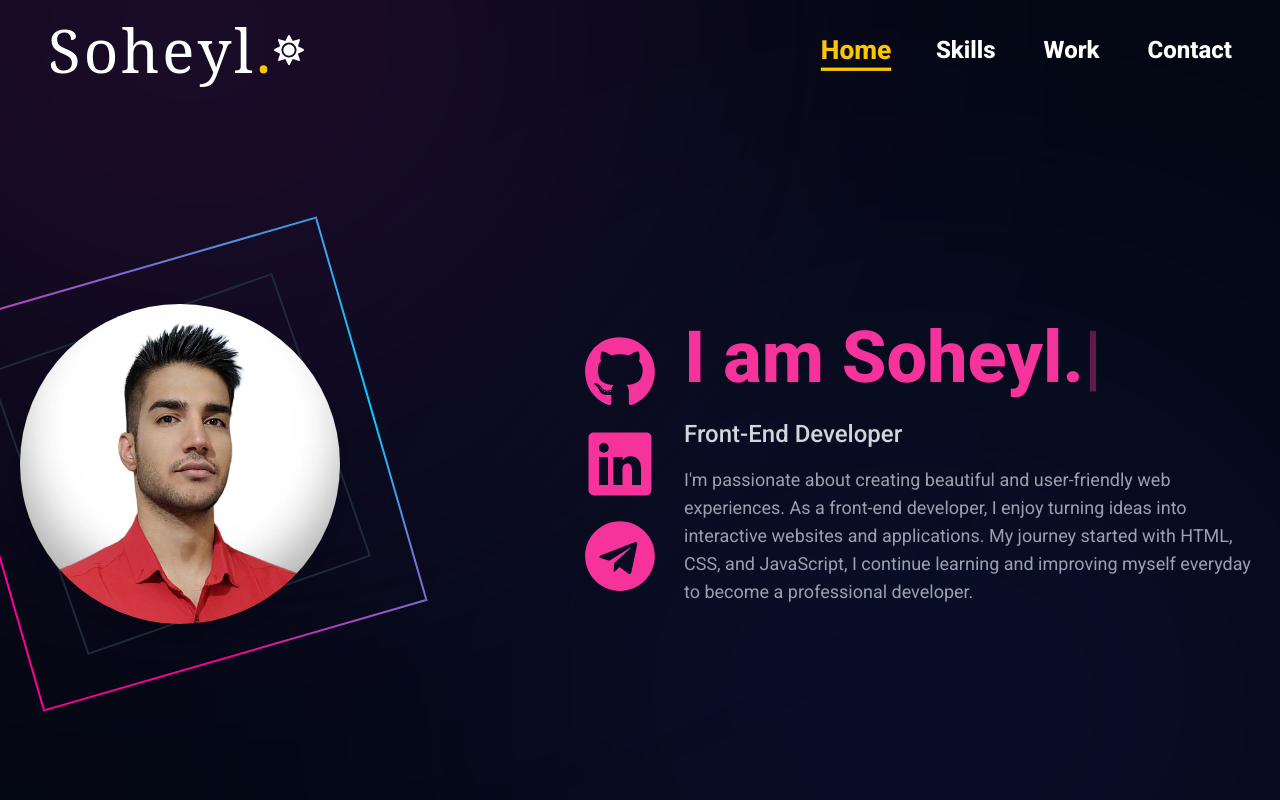
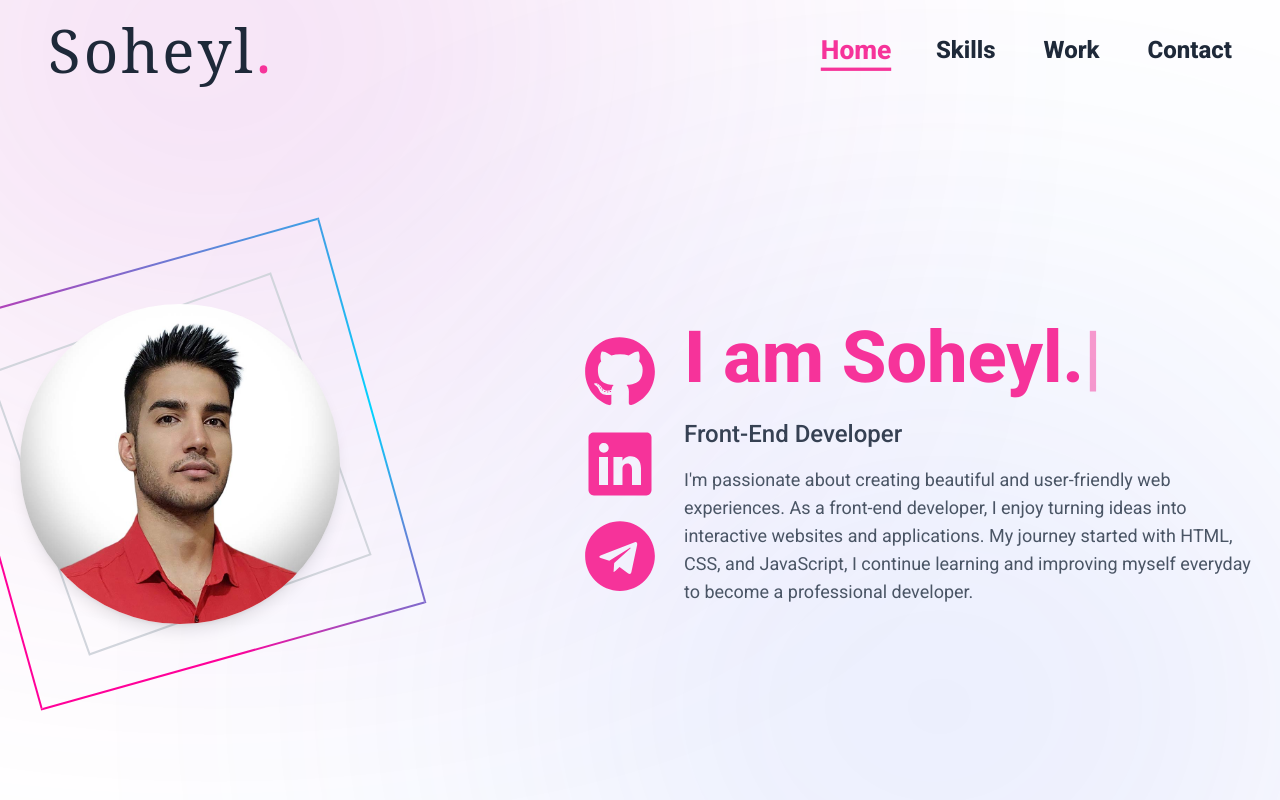
Before and after one commit to SoheylAshena/SoheylAshena.github.io, a React (Vite) app: page / in a window 1280 px wide. Built offline with nearby package versions, Linux system fonts and the light colour scheme; a web font is replaced by a local one.

Commit message:
Added Context

```diff
--- a/src/App.tsx
+++ b/src/App.tsx
@@ -1,75 +1,16 @@
-import { useState } from "react";
-import { AnimatePresence, motion } from "framer-motion";
-import { useLocation } from "react-router";
 import Background from "./Components/Background";
 import Nav from "./Components/Nav";
-import Main from "./Components/Main";
-import Skills from "./Components/Skills";
-import Work from "./Components/Work";
-import Contact from "./Components/Contact";
-import data from "./data";
-import Loading from "./Components/Loading";
+import Container from "./Components/Container";
 
 const App = () => {
-  const [currentSection, setCurrentSection] = useState("Home");
-  const [load, setLoad] = useState(true);
-  const location = useLocation();
-
-  const pageVariants = {
-    initial: { opacity: 0 },
-    in: { opacity: 1, x: 0 },
-    out: { opacity: 0 },
-  };
-
-  const pageTransition = { duration: 0.5 };
-
-  const renderSection = () => {
-    switch (currentSection) {
-      case "Home":
-        return <Main data={data} />;
-      case "Skills":
-        return <Skills data={data} />;
-      case "Work":
-        return <Work data={data} />;
-      case "Contact":
-        return <Contact />;
-      default:
-        return <Main data={data} />;
-    }
-  };
-
-  const handleSectionChange = (section: string) => {
-    if (currentSection === section) {
-      return;
-    }
-    setCurrentSection(section);
-    if (section !== "Contact") {
-      setLoad(true);
-    }
-  };
-
   return (
-    <div>
-      <Background></Background>
+    <>
+      <Background />
       <div className="relative left-0 top-0 min-h-screen w-full overflow-hidden">
-        <Nav setCurrentSection={handleSectionChange} />
-        <AnimatePresence mode="wait">
-          {load === true && <Loading />}
-          <motion.div
-            key={location.pathname + currentSection}
-            initial="initial"
-            whileInView="in"
-            exit="out"
-            variants={pageVariants}
-            transition={pageTransition}
-            onLoad={() => setLoad(false)}
-            className={load === false ? "block" : "hidden"}
-          >
-            {renderSection()}
-          </motion.div>
-        </AnimatePresence>
+        <Nav />
+        <Container />
       </div>
-    </div>
+    </>
   );
 };
 
--- a/src/Components/Background.tsx
+++ b/src/Components/Background.tsx
@@ -1,5 +1,5 @@
 import { motion } from "framer-motion";
-function BackGround() {
+const BackGround = () => {
   return (
     <div className="fixed left-0 top-0 -z-50 h-screen w-full overflow-hidden bg-white transition-colors duration-500 dark:bg-gray-950">
       <motion.div
@@ -22,5 +22,5 @@ function BackGround() {
       />
     </div>
   );
-}
+};
 export default BackGround;
--- /dev/null
+++ b/src/Components/Container.tsx
@@ -0,0 +1,51 @@
+import React, { useContext } from "react";
+import { AppContext, AppContextType } from "../Context/Context";
+import { AnimatePresence, motion } from "framer-motion";
+import { useLocation } from "react-router";
+import Main from "./Main";
+import Skills from "./Skills";
+import Work from "./Work";
+import Contact from "./Contact";
+import data from "../data";
+
+const Container: React.FC = () => {
+  const { section } = useContext<AppContextType>(AppContext);
+  const location = useLocation();
+  const pageVariants = {
+    initial: { opacity: 0 },
+    in: { opacity: 1, x: 0 },
+    out: { opacity: 0 },
+  };
+  const pageTransition = { duration: 0.5 };
+
+  const renderSection = () => {
+    switch (section) {
+      case "Home":
+        return <Main data={data} />;
+      case "Skills":
+        return <Skills data={data} />;
+      case "Work":
+        return <Work data={data} />;
+      case "Contact":
+        return <Contact />;
+      default:
+        return <Main data={data} />;
+    }
+  };
+  return (
+    <AnimatePresence mode="wait">
+      <motion.div
+        key={location.pathname + section}
+        initial="initial"
+        whileInView="in"
+        exit="out"
+        variants={pageVariants}
+        transition={pageTransition}
+      >
+        {renderSection()}
+      </motion.div>
+    </AnimatePresence>
+  );
+};
+
+export default Container;
--- a/src/Components/Main.tsx
+++ b/src/Components/Main.tsx
@@ -8,10 +8,7 @@ interface MainProps {
   data: Data;
 }
 
-const texts = [
-  "Hello, World!",
-  `I am Soheyl.`,
-];
+const texts = ["Hello, World!", `I am Soheyl.`];
 
 const Main: React.FC<MainProps> = ({ data }) => {
   const [isDesktop, setIsDesktop] = useState(window.innerWidth >= 768);
--- a/src/Components/Nav.tsx
+++ b/src/Components/Nav.tsx
@@ -1,47 +1,20 @@
-import { useState, useEffect } from "react";
+import { useContext, useState } from "react";
 import { AnimatePresence, motion } from "framer-motion";
-import { FaMoon, FaSun } from "react-icons/fa";
 import { CiMenuBurger } from "react-icons/ci";
 import { RxCross1 } from "react-icons/rx";
+import Icons from "./Icons";
+import { AppContext, AppContextType } from "../Context/Context";
 
-import Icons from "./Icons";
-
-interface NavProps {
-  setCurrentSection: (section: string) => void;
-}
-
-const Nav: React.FC<NavProps> = ({ setCurrentSection }) => {
+const Nav: React.FC = () => {
   const [isMobileMenuOpen, setIsMobileMenuOpen] = useState(false);
-  const [activeSection, setActiveSection] = useState<string>("Home");
-  const [isDark, setIsDark] = useState<boolean>(() => {
-    return (
-      localStorage.getItem("theme") === "dark" ||
-      localStorage.getItem("theme") === null
-    );
-  });
-
-  useEffect(() => {
-    const root = window.document.documentElement;
-    if (isDark) {
-      root.classList.add("dark");
-      localStorage.setItem("theme", "dark");
-    } else {
-      root.classList.remove("dark");
-      localStorage.setItem("theme", "light");
-    }
-  }, [isDark]);
-
-  const toggleDark = () => {
-    setIsDark((prev) => !prev);
-  };
+  const { section, setSection } = useContext<AppContextType>(AppContext);
 
   const toggleMobileMenu = () => {
     setIsMobileMenuOpen((prev) => !prev);
   };
 
-  const handleLinkClick = (section: string) => {
-    setCurrentSection(section);
-    setActiveSection(section);
+  const handleLinkClick = (newSection: string) => {
+    setSection(newSection);
     if (window.innerWidth < 768) {
       toggleMobileMenu();
     }
@@ -51,36 +24,31 @@ const Nav: React.FC<NavProps> = ({ setCurrentSection }) => {
     <header className="relative top-0 z-30 text-gray-800 dark:bg-transparent dark:text-white">
       <div className="mx-auto flex max-w-7xl items-center justify-between px-6 py-5 md:px-12">
         {/* Logo */}
-        <div
-          onClick={toggleDark}
-          className="relative z-20 flex font-Imperial text-5xl tracking-wider transition-colors duration-500 hover:text-pink-500 md:text-6xl dark:hover:text-yellow-400"
-        >
+        <div className="relative z-20 flex font-Imperial text-5xl tracking-wider transition-colors duration-500 hover:text-pink-500 md:text-6xl dark:hover:text-yellow-400">
           <a href="#home">
             Soheyl
             <span className="text-pink-500 dark:text-yellow-400">.</span>
           </a>
-          <div className="self-center text-3xl">
-            {isDark ? <FaSun /> : <FaMoon />}
-          </div>
+          <div className="self-center text-3xl"></div>
         </div>
 
         {/* Desktop Menu */}
         <nav className="hidden space-x-12 text-2xl font-extrabold md:flex">
-          {["Home", "Skills", "Work", "Contact"].map((section) => (
+          {["Home", "Skills", "Work", "Contact"].map((navSection) => (
             <a
-              key={section}
-              href={`#${section.toLowerCase()}`}
-              onClick={() => handleLinkClick(section)}
+              key={navSection}
+              href={`#${navSection.toLowerCase()}`}
+              onClick={() => handleLinkClick(navSection)}
               className={`group relative transition-all duration-500 ${
-                activeSection === section
+                section === navSection
                   ? "scale-110 text-pink-500 dark:text-yellow-400"
                   : "hover:text-gray-500 dark:hover:text-gray-300"
               }`}
             >
-              {section}
+              {navSection}
               <span
                 className={`absolute left-0 top-full h-[3px] w-full origin-center scale-x-0 bg-pink-500 transition-transform duration-300 group-hover:scale-x-100 dark:bg-yellow-400 ${
-                  activeSection === section ? "scale-x-100" : ""
+                  section === navSection ? "scale-x-100" : ""
                 }`}
               ></span>
             </a>
@@ -112,23 +80,25 @@ const Nav: React.FC<NavProps> = ({ setCurrentSection }) => {
             className="fixed inset-0 z-10 flex h-screen w-full flex-col items-center justify-center gap-10 bg-white/80 text-center backdrop-blur-md transition-colors duration-500 dark:bg-gray-950/80"
           >
             <nav className="flex flex-col items-center space-y-12">
-              {["Home", "Skills", "Work", "Contact"].map((section, index) => (
+              {["Home", "Skills", "Work", "Contact"].map(
+                (navSection, index) => (
                   <motion.a
-                  key={section}
+                    key={navSection}
                     initial={{ opacity: 0, translateY: 20 }}
                     animate={{ opacity: 1, translateY: 0 }}
                     transition={{ delay: index * 0.2 + 0.3 }}
-                  href={`#${section.toLowerCase()}`}
-                  onClick={() => handleLinkClick(section)}
+                    href={`#${navSection.toLowerCase()}`}
+                    onClick={() => handleLinkClick(navSection)}
                     className={`text-4xl font-extrabold text-gray-800 dark:text-white ${
-                    activeSection === section
+                      section === navSection
                         ? "scale-110 text-pink-500 dark:text-yellow-400"
                         : "hover:scale-105"
                     }`}
                   >
-                  {section}
+                    {navSection}
                   </motion.a>
-              ))}
+                )
+              )}
             </nav>
             <Icons />
           </motion.div>
--- a/src/Components/Skills.tsx
+++ b/src/Components/Skills.tsx
@@ -29,7 +29,7 @@ const Skills: React.FC<MainProps> = ({ data }) => {
         {data.skills.skill.map((item, index) => (
           <motion.div
             key={item.id}
-            className="group flex flex-col items-center justify-center rounded-xl border-2 border-gray-300 p-6 transition-colors duration-500 hover:scale-105 hover:border-pink-500 dark:border-white/10 dark:bg-transparent"
+            className="group flex flex-col items-center justify-center rounded-xl border-2 border-gray-300 p-6 transition-colors duration-500  hover:border-pink-500 dark:border-white/10 dark:bg-transparent"
             initial="hidden"
             animate="visible"
             transition={{ delay: index * 0.2, ease: "easeInOut" }}
--- /dev/null
+++ b/src/Context/Context.tsx
@@ -0,0 +1,26 @@
+import React, { useState, createContext, ReactNode } from "react";
+
+export type AppContextType = {
+  section: string;
+  setSection: React.Dispatch<React.SetStateAction<string>>;
+};
+type ContextProps = {
+  children: ReactNode;
+};
+
+export const AppContext = createContext<AppContextType>({
+  section: "",
+  setSection: () => {},
+});
+
+const Context: React.FC<ContextProps> = ({ children }) => {
+  const [section, setSection] = useState<string>("Home");
+
+  return (
+    <AppContext.Provider value={{ section, setSection }}>
+      {children}
+    </AppContext.Provider>
+  );
+};
+
+export default Context;
--- a/src/main.tsx
+++ b/src/main.tsx
@@ -3,11 +3,14 @@ import ReactDOM from "react-dom/client";
 import App from "./App";
 import { BrowserRouter as Router } from "react-router";
 import "./style.css";
+import Context from "./Context/Context";
 
 ReactDOM.createRoot(document.getElementById("root") as HTMLElement).render(
   <React.StrictMode>
     <Router>
-      <App />
+      <Context>
+        <App />
+      </Context>
     </Router>
   </React.StrictMode>
 );
```
Also changed, not shown: 1 other file (tests, documents, lock files or other folders). Lines whose indentation alone changed are shown as unchanged.
